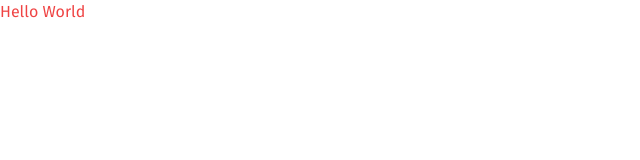
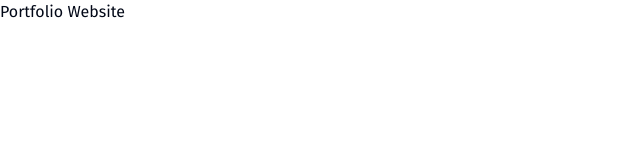
Before and after one commit to JosaelPerez/portfolio, a SvelteKit app: page / in a window 1280 px wide. Shown: the top 160 px of the page, without its empty margins (0-640 px from the left). Built offline with nearby package versions, Linux system fonts and the light colour scheme.

Commit message:
Update main header

```diff
--- a/src/routes/+page.svelte
+++ b/src/routes/+page.svelte
@@ -1 +1 @@
-<h1 class="text-red-500">Hello World</h1>
+<h1>Portfolio Website</h1>
```
